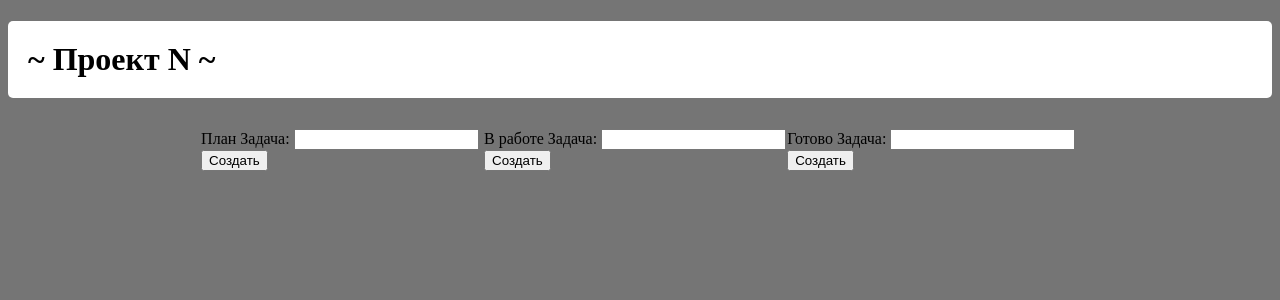
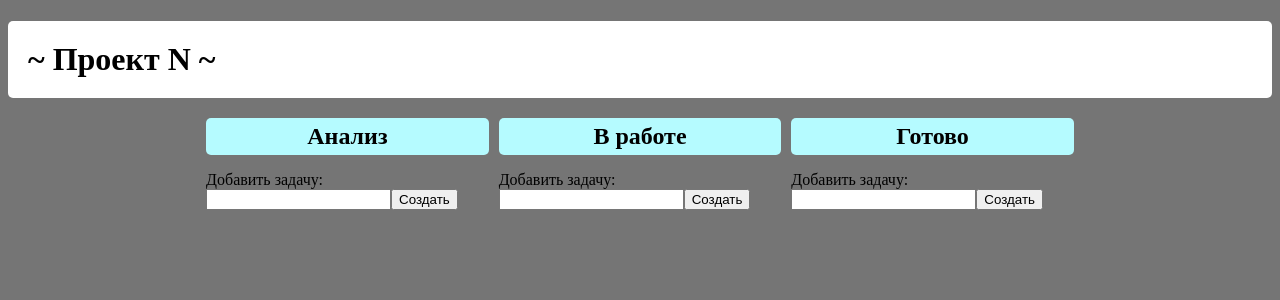
Before and after one commit to MarMilli/Angular_Application_Kanban, an Angular app: page / in a window 1280 px wide. Shown: the top 300 px of the page. Built offline with nearby package versions, Linux system fonts and the light colour scheme.

Commit message:
еще немного стилей для задач и стадий

```diff
--- a/src/app/stage.ts
+++ b/src/app/stage.ts
@@ -9,4 +9,4 @@ export class Stage {
   }
 }
 
-export const Stages: Stage[] = [new Stage('План'), new Stage('В работе'), new Stage('Готово')];
+export const Stages: Stage[] = [new Stage('Анализ'), new Stage('В работе'), new Stage('Готово')];
--- a/src/app/stage/stage.component.css
+++ b/src/app/stage/stage.component.css
@@ -0,0 +1,13 @@
+.stageName
+{
+  background: #b5fbff;
+  padding: 5px;
+  margin: 5px;
+  border-radius: 5px;
+  font-weight: bold;
+  font-size: 1.5rem;
+  text-align: center;
+}
+div {
+  margin: 5px;
+}
--- a/src/app/stage/stage.component.html
+++ b/src/app/stage/stage.component.html
@@ -1,12 +1,14 @@
-<p>
-  {{stage.name}}
-  <label title="Название задачи">Задача:
-    <input [(ngModel)]="taskName">
-  </label>
-  <button (click)="createTask()">Создать</button>
-</p>
-
-
+<div class="stageName"> {{stage.name}}
+</div>
 <div *ngFor="let task of stage.tasks">
   <app-task [moveEnabled]="moveEnabled" (moveTask)="onTaskMoved($event)" [task]="task"></app-task>
 </div>
+
+<div>
+  <p>
+    <label title="Название задачи">Добавить задачу:
+      <input [(ngModel)]="taskName">
+    </label>
+    <button (click)="createTask()">Создать</button>
+  </p>
+</div>
--- a/src/app/task/task.component.css
+++ b/src/app/task/task.component.css
@@ -0,0 +1,9 @@
+div {
+  background: white;
+  border-radius: 5px;
+  margin: 06px;
+  text-align: center;
+  padding: 3px 6px 10px 6px;
+  min-width: 300px;
+  min-height: 80px;
+}
--- a/src/app/task/task.component.html
+++ b/src/app/task/task.component.html
@@ -1,5 +1,7 @@
-<p>
+<div>
+  <p>
   Сделать: {{task.title}}, приоритет: {{task.priority}}
 </p>
 
 <button *ngIf="moveEnabled" (click)="moveAhead()">Вперед</button>
+</div>
```
